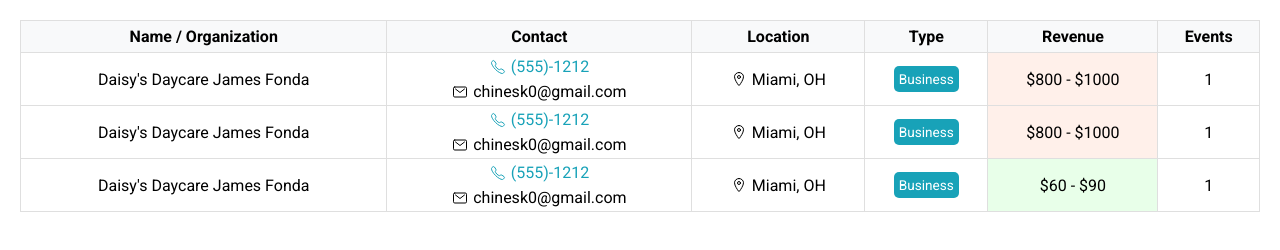
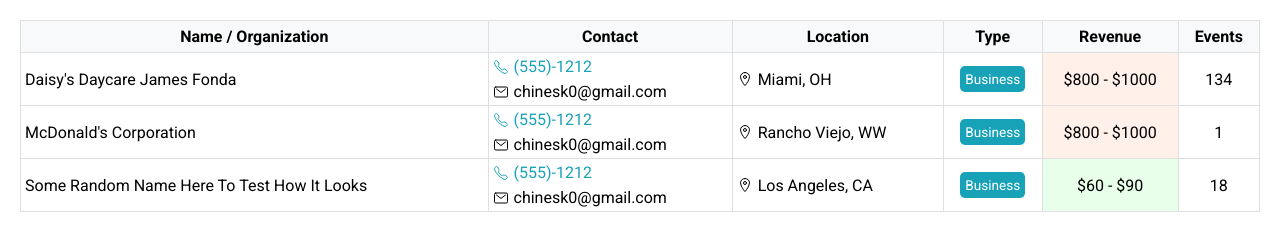
Before and after one commit to biokah/table, a plain HTML site: page index.html in a window 1280 px wide. Drawn offline with nearby package versions, Linux system fonts and the light colour scheme.

Commit message:
align left first 3 cells

```diff
--- a/index.html
+++ b/index.html
@@ -23,7 +23,7 @@
               </tr>
               <!-- Dynamic Customer Data -->
               <tr>
-                <td class="contact-wrapper">
+                <td class="contact-wrapper left-align">
                     <span>
                         <!-- Name -->
                         Daisy's Daycare James Fonda
@@ -55,14 +55,14 @@
                 <!-- Revenue -->
                 <td class="negative-revenue">$800 - $1000</td>
                 <!-- Events-->
-                <td>1</td>
+                <td>134</td>
               </tr>
 
               <tr>
-                <td class="contact-wrapper">
+                <td class="contact-wrapper left-align">
                     <span>
                         <!-- Name -->
-                        Daisy's Daycare James Fonda
+                        McDonald's Corporation
                     </span>
                 </td>
                 <td>
@@ -81,7 +81,7 @@
                     <article class="table-location">
                         <ion-icon name="location-outline"></ion-icon>
                         <!-- Location -->
-                        <span>Miami, OH</span>
+                        <span>Rancho Viejo, WW</span>
                     </article>
                 </td>
                 <td class="table-flag">
@@ -96,10 +96,10 @@
 
 
               <tr>
-                <td class="contact-wrapper">
+                <td class="contact-wrapper left-align">
                     <span>
                         <!-- Name -->
-                        Daisy's Daycare James Fonda
+                        Some Random Name Here To Test How It Looks
                     </span>
                 </td>
                 <td>
@@ -118,7 +118,7 @@
                     <article class="table-location">
                         <ion-icon name="location-outline"></ion-icon>
                         <!-- Location -->
-                        <span>Miami, OH</span>
+                        <span>Los Angeles, CA</span>
                     </article>
                 </td>
                 <td class="table-flag">
@@ -128,7 +128,7 @@
                 <!-- Revenue -->
                 <td class="positive-revenue">$60 - $90</td>
                 <!-- Events-->
-                <td>1</td>
+                <td>18</td>
               </tr>
 
         </table>
--- a/main.css
+++ b/main.css
@@ -49,7 +49,7 @@ td article {
 
 .table-telephone, .table-email, .table-location {
     display: flex;
-    justify-content: center;
+    justify-content: flex-start;
     gap: 5px;
 }
 
@@ -80,3 +80,7 @@ td article {
 .negative-revenue {
     background: #FFF0EA;
 }
+
+.left-align {
+    text-align: left;
+}
```
